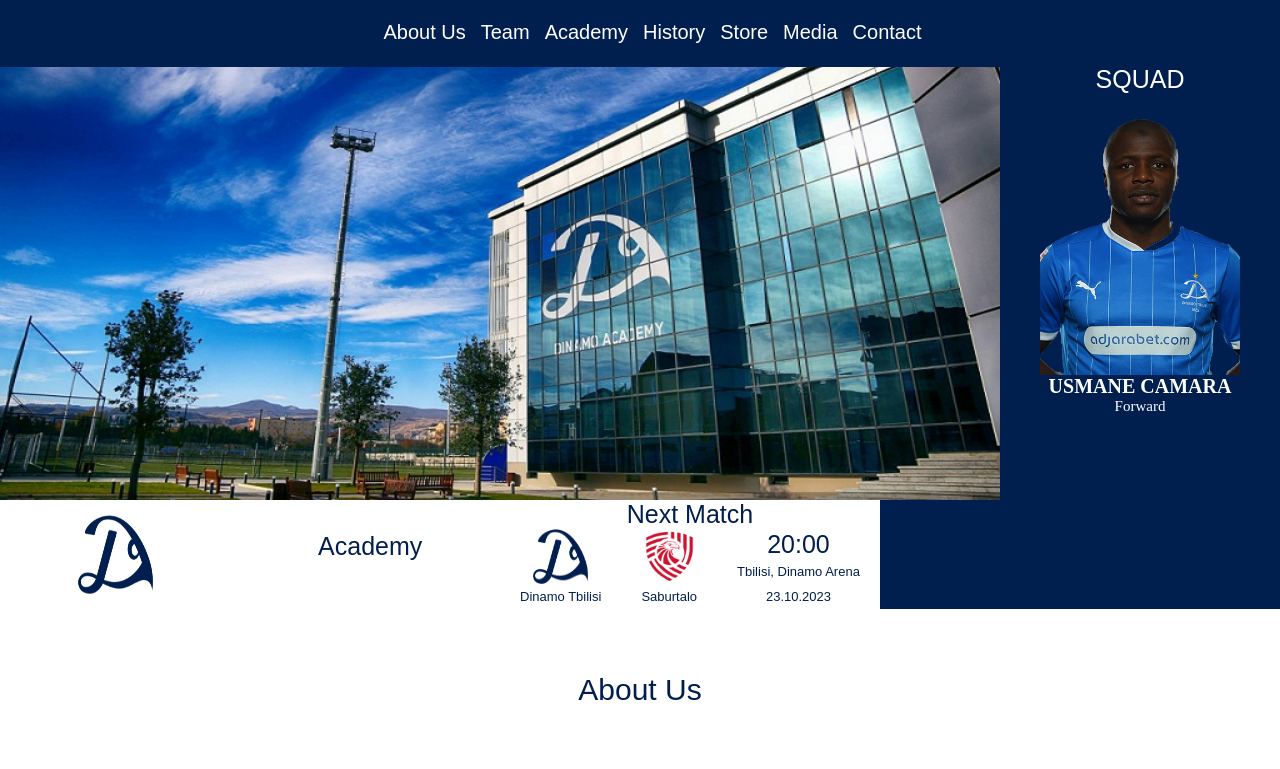
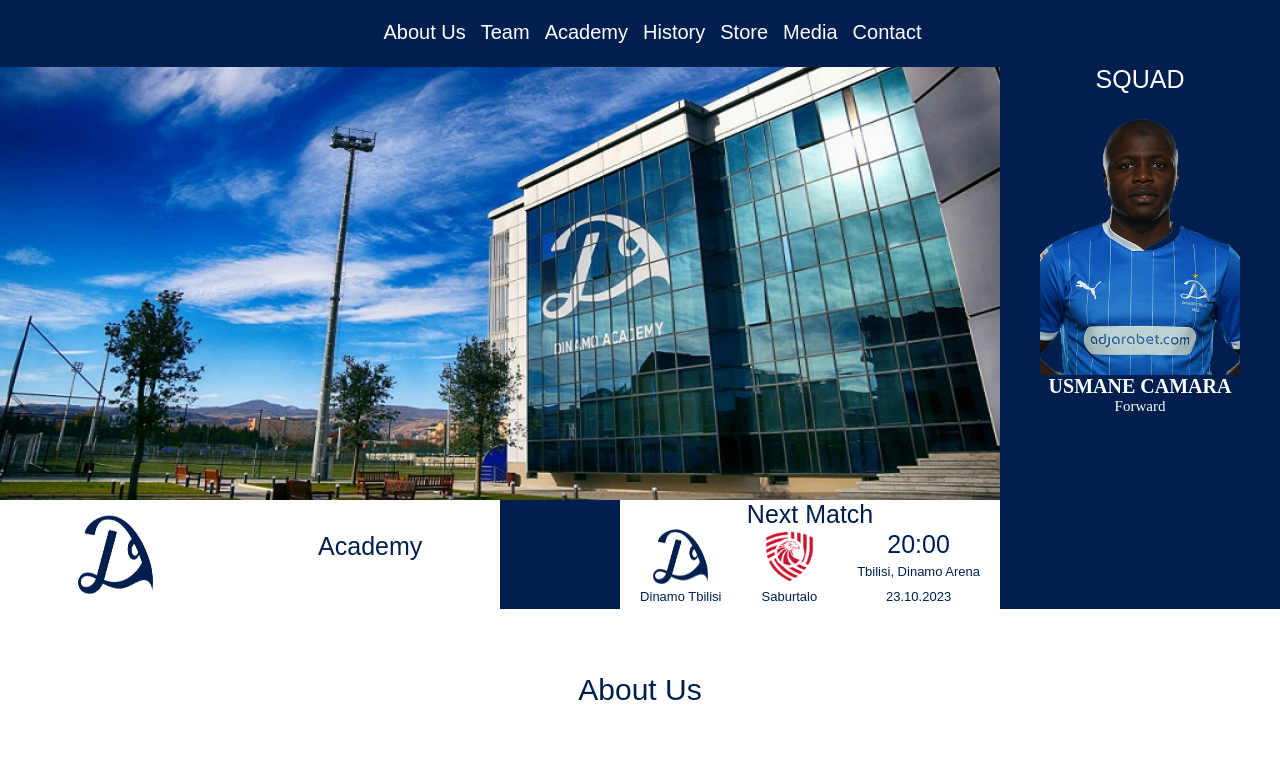
Before and after one commit to BekaDugladze/dinamo, a React (Create React App) app: page / in a window 1280 px wide. Shown: the top 769 px of the page. Built offline with nearby package versions, Linux system fonts and the light colour scheme; a web font is replaced by a local one.

Commit message:
Update starting.css

```diff
--- a/src/Resources/css/starting.css
+++ b/src/Resources/css/starting.css
@@ -189,7 +189,7 @@
     line-height: normal;
 }
 .afterMain{
-    justify-content: space-betweeen;
+    justify-content: space-between;
 }
 .teams{
     display: flex;
```
